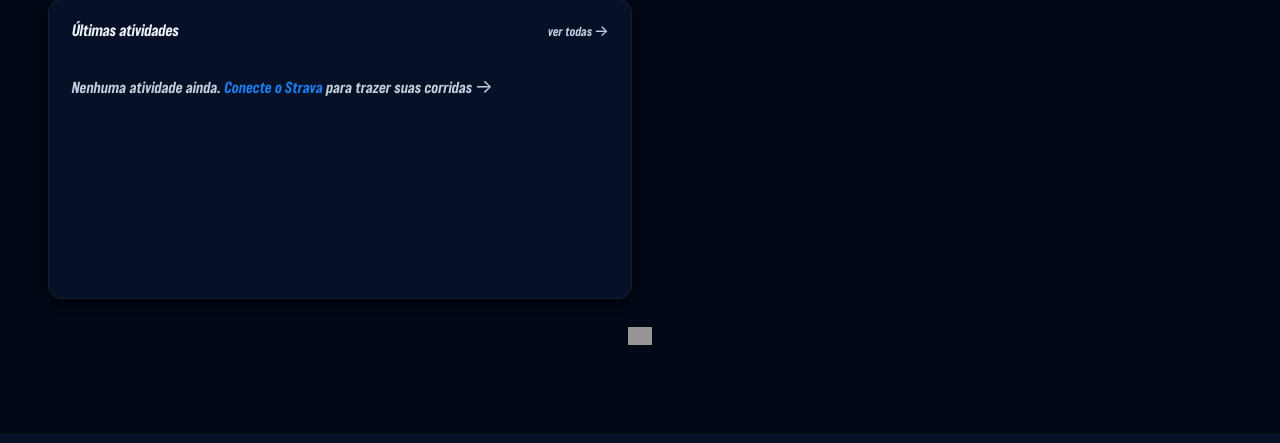
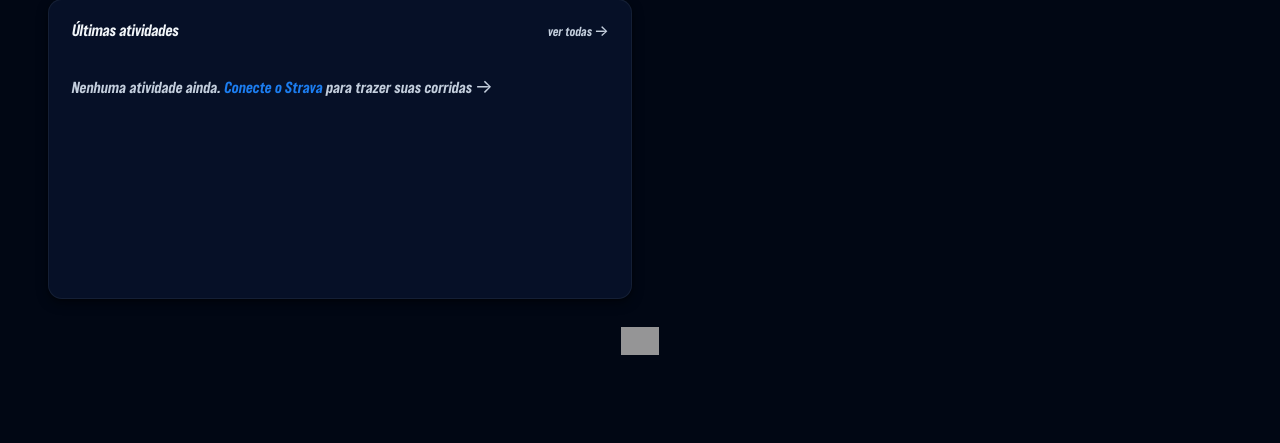
Before and after one commit to Leovilela88/corrida-integracao, a FastAPI app: page / in a window 1280 px wide. Shown: the part 2880-3323 px from the top of the page. Run offline with FastAPI, Linux system fonts and the light colour scheme; the visitor is signed in with stand-in values (Sample User, id 1); grey boxes are pictures that could not be loaded.

Commit message:
ui: aumenta os logos "Powered by Strava" / "Compatible with" nas páginas
Estavam pequenos (18px/22px). Sobe para 28px/32px nas telas (importação,
dashboard, detalhe do treino). style.css v=80.

Co-Authored-By: Claude Opus 4.8 <noreply@anthropic.com>

```diff
--- a/static/style.css
+++ b/static/style.css
@@ -2377,8 +2377,8 @@ a.btn-icon:hover { color: var(--accent); background: rgba(59, 130, 246, 0.10); }
 .strava-connect-btn img { height: 48px; width: auto; display: block; }
 /* Logo oficial "Powered by Strava" — usado em toda superfície que exibe dados do Strava */
 .strava-powered { margin: 16px 0 0; line-height: 0; }
-.strava-powered img { height: 18px; width: auto; display: inline-block; opacity: 0.95; }
-.strava-powered .strava-compatible { height: 22px; margin-left: 14px; }
+.strava-powered img { height: 28px; width: auto; display: inline-block; opacity: 0.95; }
+.strava-powered .strava-compatible { height: 32px; margin-left: 16px; }
 /* fallback de texto enquanto o logo oficial não está em static/ */
 .strava-powered-txt { color: var(--muted); font-size: 0.72rem; letter-spacing: 0.5px; text-transform: uppercase; }
 .or-divider {
--- a/templates/base.html
+++ b/templates/base.html
@@ -29,7 +29,7 @@
     <link rel="preconnect" href="https://fonts.googleapis.com">
     <link rel="preconnect" href="https://fonts.gstatic.com" crossorigin>
     <link href="https://fonts.googleapis.com/css2?family=Inter:wght@400;500;600;700;800&display=swap" rel="stylesheet">
-    <link rel="stylesheet" href="/static/style.css?v=79" />
+    <link rel="stylesheet" href="/static/style.css?v=80" />
     <script src="https://cdn.jsdelivr.net/npm/chart.js@4.4.4/dist/chart.umd.min.js"></script>
 </head>
 <body>
--- a/templates/esqueci.html
+++ b/templates/esqueci.html
@@ -8,7 +8,7 @@
     <link rel="preconnect" href="https://fonts.googleapis.com">
     <link rel="preconnect" href="https://fonts.gstatic.com" crossorigin>
     <link href="https://fonts.googleapis.com/css2?family=Inter:wght@400;500;600;700;800&display=swap" rel="stylesheet">
-    <link rel="stylesheet" href="/static/style.css?v=79" />
+    <link rel="stylesheet" href="/static/style.css?v=80" />
 </head>
 <body class="auth-body">
 <div class="auth-card">
--- a/templates/login.html
+++ b/templates/login.html
@@ -11,7 +11,7 @@
     <link rel="preconnect" href="https://fonts.googleapis.com">
     <link rel="preconnect" href="https://fonts.gstatic.com" crossorigin>
     <link href="https://fonts.googleapis.com/css2?family=Inter:wght@400;500;600;700;800&display=swap" rel="stylesheet">
-    <link rel="stylesheet" href="/static/style.css?v=79" />
+    <link rel="stylesheet" href="/static/style.css?v=80" />
 </head>
 <body class="auth-body">
 <div class="auth-card">
--- a/templates/redefinir.html
+++ b/templates/redefinir.html
@@ -8,7 +8,7 @@
     <link rel="preconnect" href="https://fonts.googleapis.com">
     <link rel="preconnect" href="https://fonts.gstatic.com" crossorigin>
     <link href="https://fonts.googleapis.com/css2?family=Inter:wght@400;500;600;700;800&display=swap" rel="stylesheet">
-    <link rel="stylesheet" href="/static/style.css?v=79" />
+    <link rel="stylesheet" href="/static/style.css?v=80" />
 </head>
 <body class="auth-body">
 <div class="auth-card">
--- a/templates/register.html
+++ b/templates/register.html
@@ -11,7 +11,7 @@
     <link rel="preconnect" href="https://fonts.googleapis.com">
     <link rel="preconnect" href="https://fonts.gstatic.com" crossorigin>
     <link href="https://fonts.googleapis.com/css2?family=Inter:wght@400;500;600;700;800&display=swap" rel="stylesheet">
-    <link rel="stylesheet" href="/static/style.css?v=79" />
+    <link rel="stylesheet" href="/static/style.css?v=80" />
 </head>
 <body class="auth-body">
 <div class="auth-card">
```
